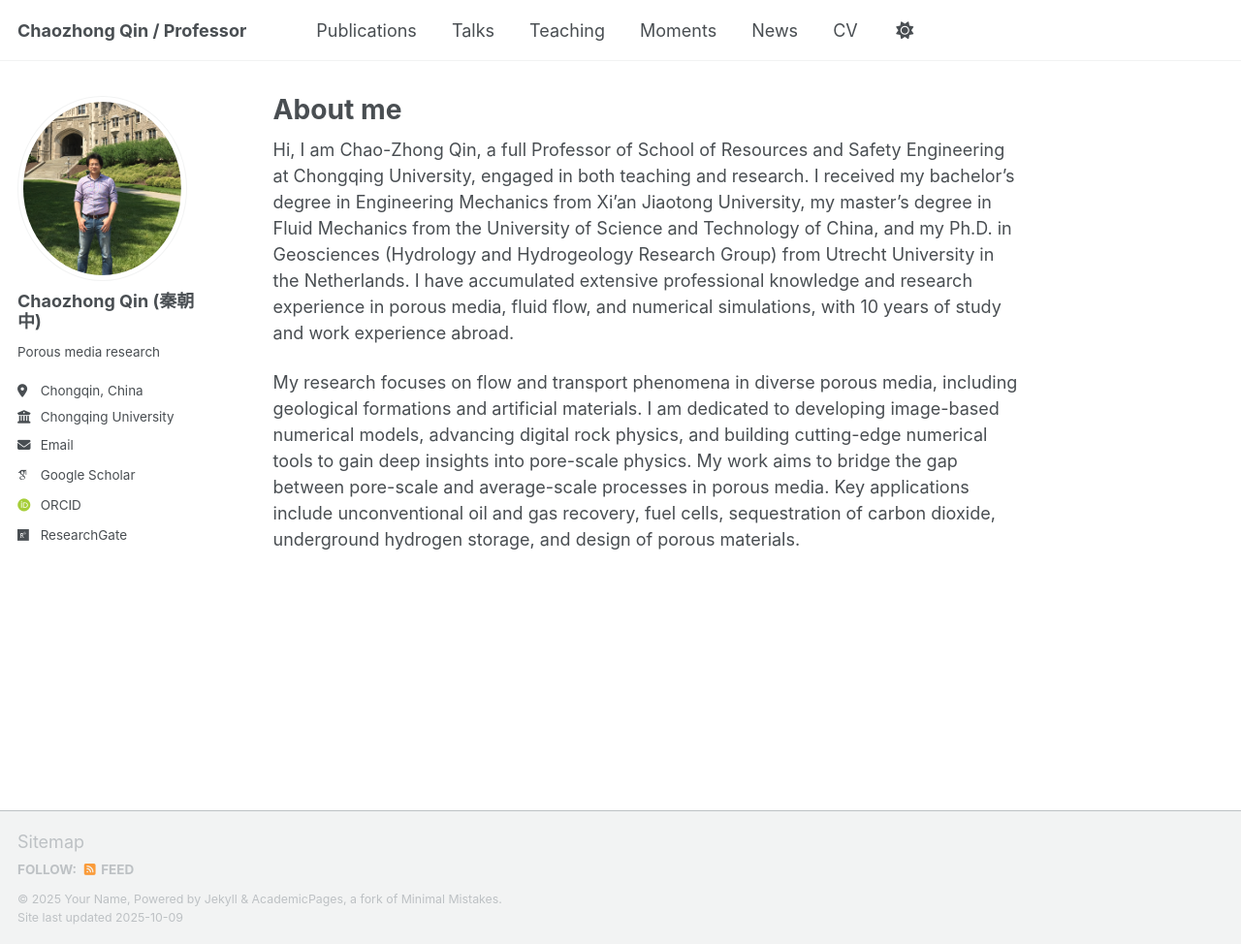
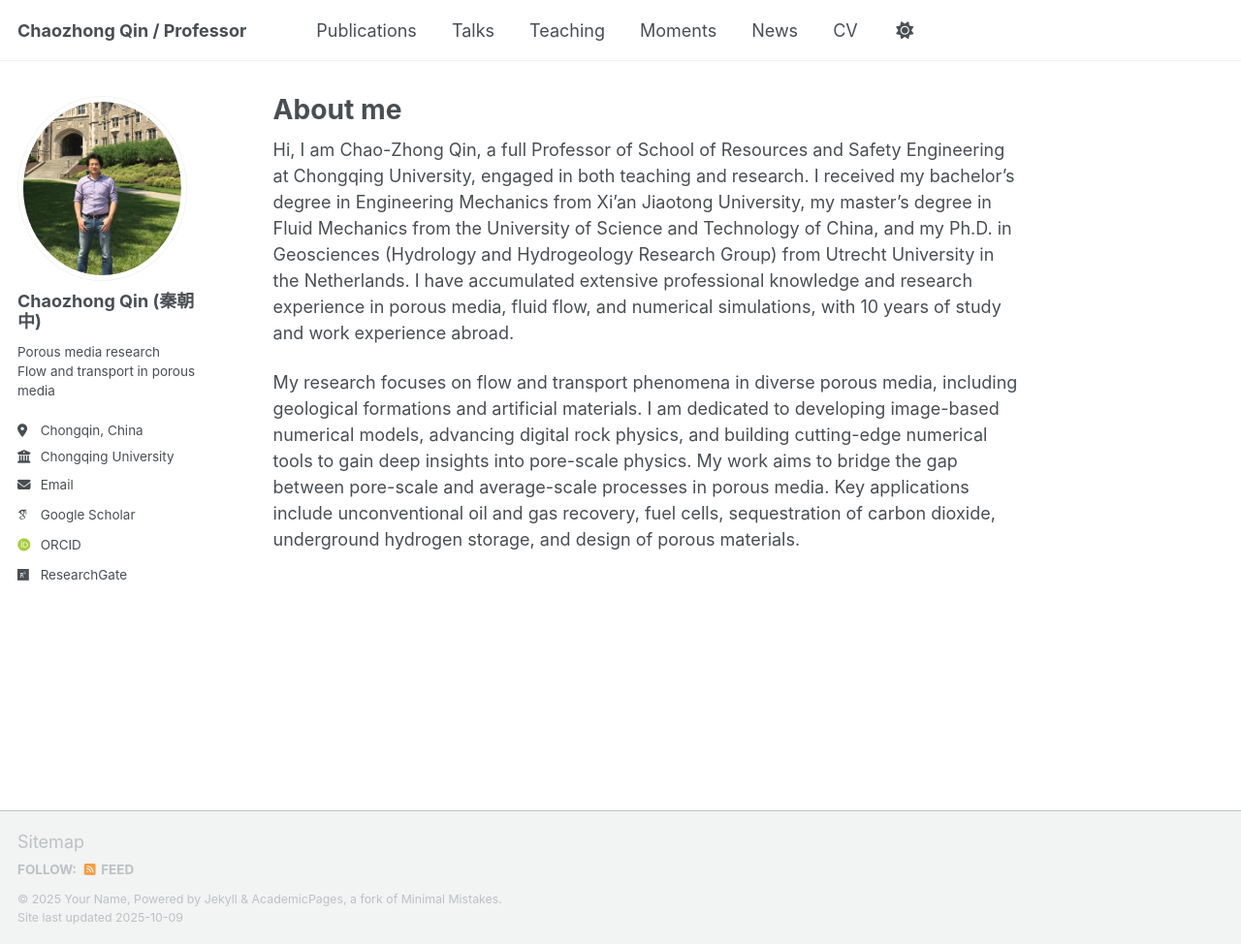
Before and after one commit to CZQIN/czqin.github.io, a Jekyll site: the page built from _pages/about.md, in a window 1280 px wide and 974 px high. Shown: the whole window at 97% size. Built offline with Jekyll 4.4.1, drawn with Linux system fonts in a browser that asks for light colours; some web fonts are replaced; a script that is not in the unit is left out.

Commit message:
Update _config.yml

```diff
--- a/_config.yml
+++ b/_config.yml
@@ -26,7 +26,7 @@ author:
   avatar           : "profile-2.png"
   name             : "Chaozhong Qin (秦朝中)"
   pronouns         : # example: "she/her"
-  bio              : "Porous media research"
+  bio              : "Porous media research<br>Flow and transport in porous media"
   location         : "Chongqin, China"
   employer         : "Chongqing University"
   uri              : # URL
```
